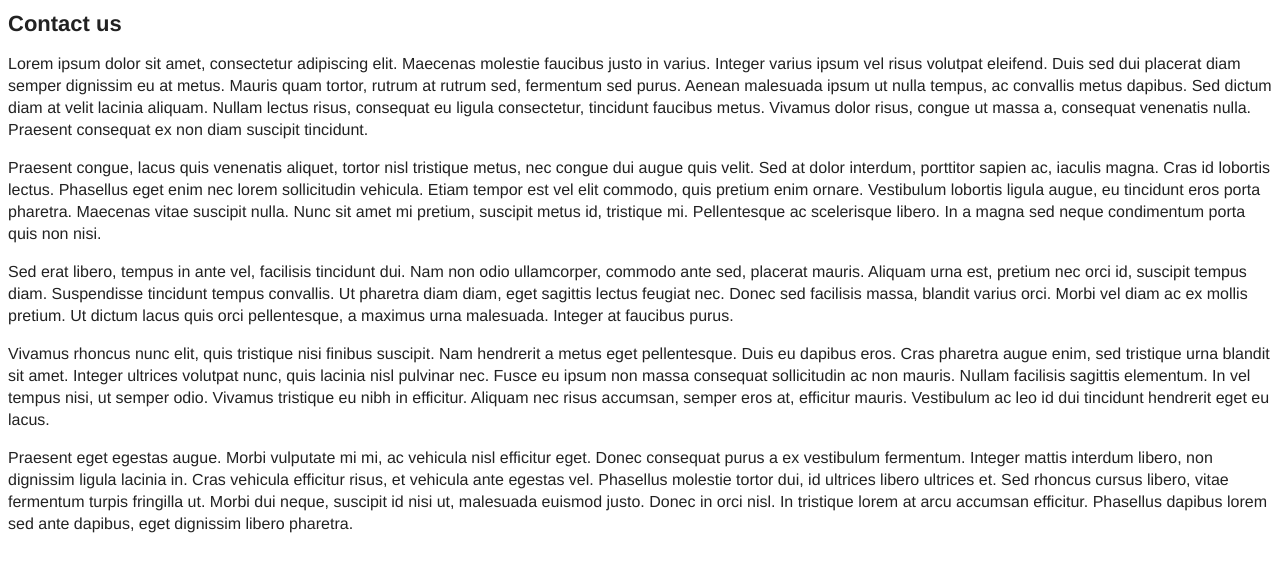
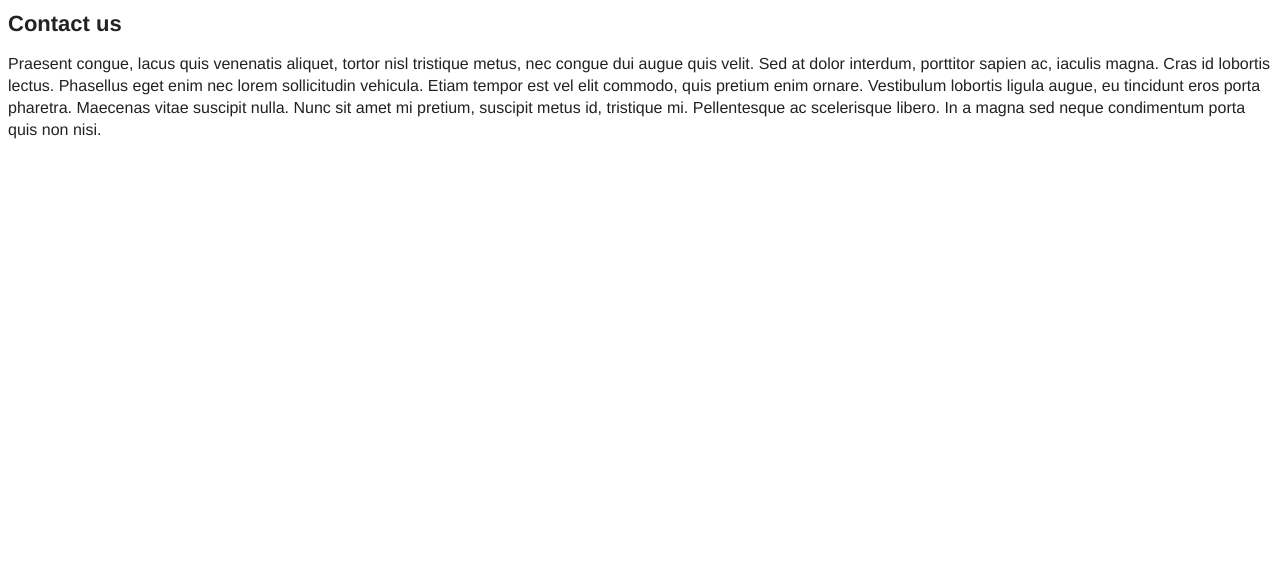
Before and after one commit to madnz/madnz.github.io, a plain HTML site: page contact-us.html in a window 1280 px wide. Shown: the part 112-684 px from the top of the page. Drawn offline with Linux system fonts and the light colour scheme.

Commit message:
Update from ./MakeADifference

```diff
--- a/contact-us.html
+++ b/contact-us.html
@@ -16,15 +16,6 @@
 <h2>Contact us</h2>
 
 <p>
-    Lorem ipsum dolor sit amet, consectetur adipiscing elit. Maecenas molestie faucibus justo in varius. Integer varius
-    ipsum vel risus volutpat eleifend. Duis sed dui placerat diam semper dignissim eu at metus. Mauris quam tortor,
-    rutrum at rutrum sed, fermentum sed purus. Aenean malesuada ipsum ut nulla tempus, ac convallis metus dapibus. Sed
-    dictum diam at velit lacinia aliquam. Nullam lectus risus, consequat eu ligula consectetur, tincidunt faucibus
-    metus. Vivamus dolor risus, congue ut massa a, consequat venenatis nulla. Praesent consequat ex non diam suscipit
-    tincidunt.
-</p>
-
-<p>
     Praesent congue, lacus quis venenatis aliquet, tortor nisl tristique metus, nec congue dui augue quis velit. Sed at
     dolor interdum, porttitor sapien ac, iaculis magna. Cras id lobortis lectus. Phasellus eget enim nec lorem
     sollicitudin vehicula. Etiam tempor est vel elit commodo, quis pretium enim ornare. Vestibulum lobortis ligula
@@ -32,28 +23,5 @@
     tristique mi. Pellentesque ac scelerisque libero. In a magna sed neque condimentum porta quis non nisi.
 </p>
 
-<p>
-    Sed erat libero, tempus in ante vel, facilisis tincidunt dui. Nam non odio ullamcorper, commodo ante sed, placerat
-    mauris. Aliquam urna est, pretium nec orci id, suscipit tempus diam. Suspendisse tincidunt tempus convallis. Ut
-    pharetra diam diam, eget sagittis lectus feugiat nec. Donec sed facilisis massa, blandit varius orci. Morbi vel diam
-    ac ex mollis pretium. Ut dictum lacus quis orci pellentesque, a maximus urna malesuada. Integer at faucibus purus.
-</p>
-
-<p>
-    Vivamus rhoncus nunc elit, quis tristique nisi finibus suscipit. Nam hendrerit a metus eget pellentesque. Duis eu
-    dapibus eros. Cras pharetra augue enim, sed tristique urna blandit sit amet. Integer ultrices volutpat nunc, quis
-    lacinia nisl pulvinar nec. Fusce eu ipsum non massa consequat sollicitudin ac non mauris. Nullam facilisis sagittis
-    elementum. In vel tempus nisi, ut semper odio. Vivamus tristique eu nibh in efficitur. Aliquam nec risus accumsan,
-    semper eros at, efficitur mauris. Vestibulum ac leo id dui tincidunt hendrerit eget eu lacus.
-</p>
-
-<p>
-    Praesent eget egestas augue. Morbi vulputate mi mi, ac vehicula nisl efficitur eget. Donec consequat purus a ex
-    vestibulum fermentum. Integer mattis interdum libero, non dignissim ligula lacinia in. Cras vehicula efficitur
-    risus, et vehicula ante egestas vel. Phasellus molestie tortor dui, id ultrices libero ultrices et. Sed rhoncus
-    cursus libero, vitae fermentum turpis fringilla ut. Morbi dui neque, suscipit id nisi ut, malesuada euismod justo.
-    Donec in orci nisl. In tristique lorem at arcu accumsan efficitur. Phasellus dapibus lorem sed ante dapibus, eget
-    dignissim libero pharetra.
-</p>
 </body>
 </html>
```
Also changed, not shown: what-we-do.html (+0 -31 lines).
